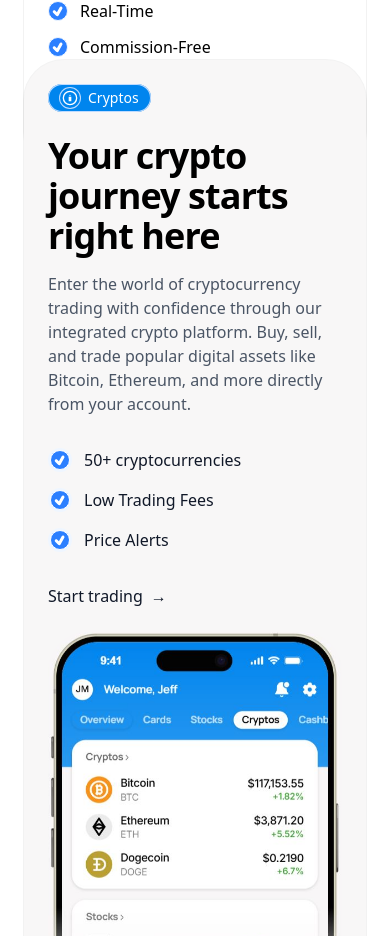
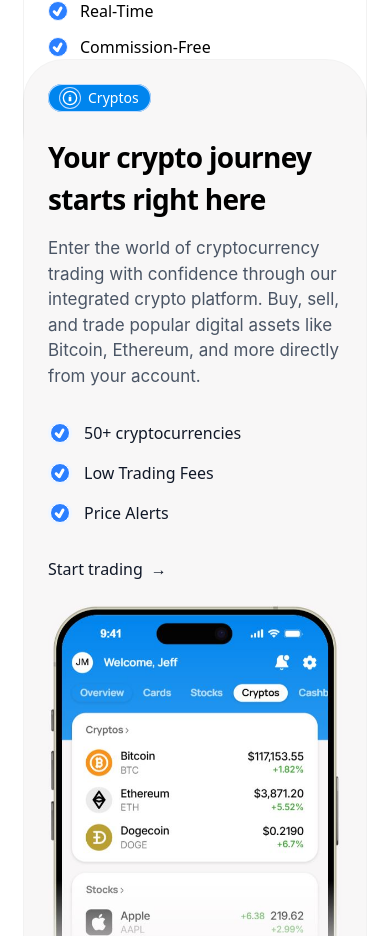
Before and after one commit to AdarshYadav-dev/XenoticsWb, a Next.js app: page / in a window 390 px wide. Shown: the part 4720-5656 px from the top of the page. Built offline with nearby package versions, Linux system fonts and the light colour scheme.

Commit message:
Refactor CryptoHero component for styling improvements
Updated text styles and improved layout for better readability.

```diff
--- a/app/components/ImageBatchGallery.tsx
+++ b/app/components/ImageBatchGallery.tsx
@@ -1,3 +1,6 @@
+
+
+
 
 
 
@@ -31,11 +34,12 @@
                 Cryptos
               </div>
 
-              <h1 className="mt-6 text-4xl font-semibold tracking-tight md:text-6xl">
+              <h1 className="mt-6 text-[28px] font-[Geist,'Geist Placeholder',sans-serif]
+                    font-semibold tracking-tight md:text-6xl">
                 Your crypto journey starts right here
               </h1>
 
-              <p className="mt-4 max-w-xl text-gray-600">
+              <p className="mt-4 max-w-xl text-[17px] font-[Inter,sans-serif] text-gray-600">
                 Enter the world of cryptocurrency trading with confidence through our integrated crypto platform. Buy, sell, and trade popular digital assets like Bitcoin, Ethereum, and more directly from your account.
               </p>
 
```
